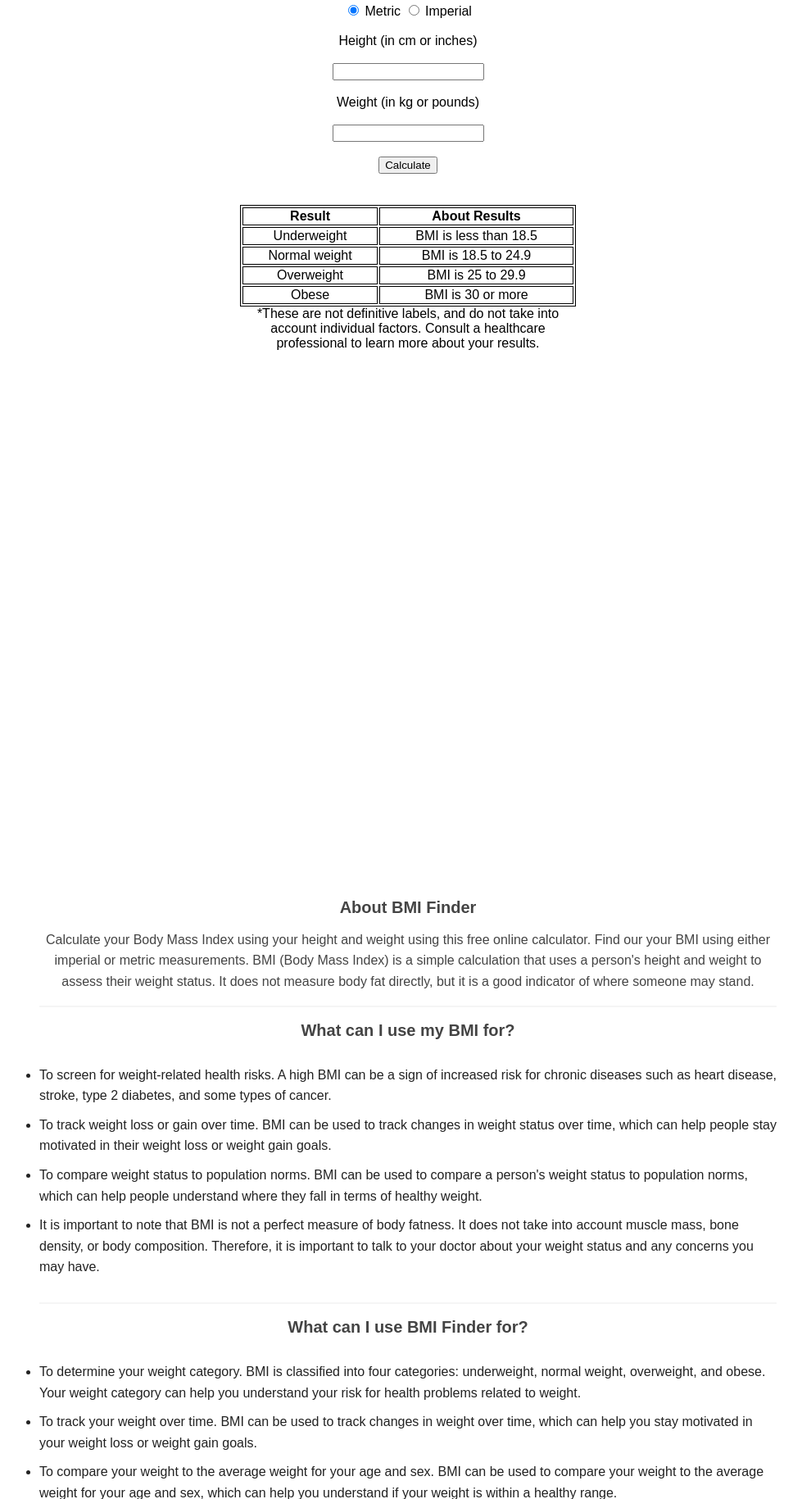
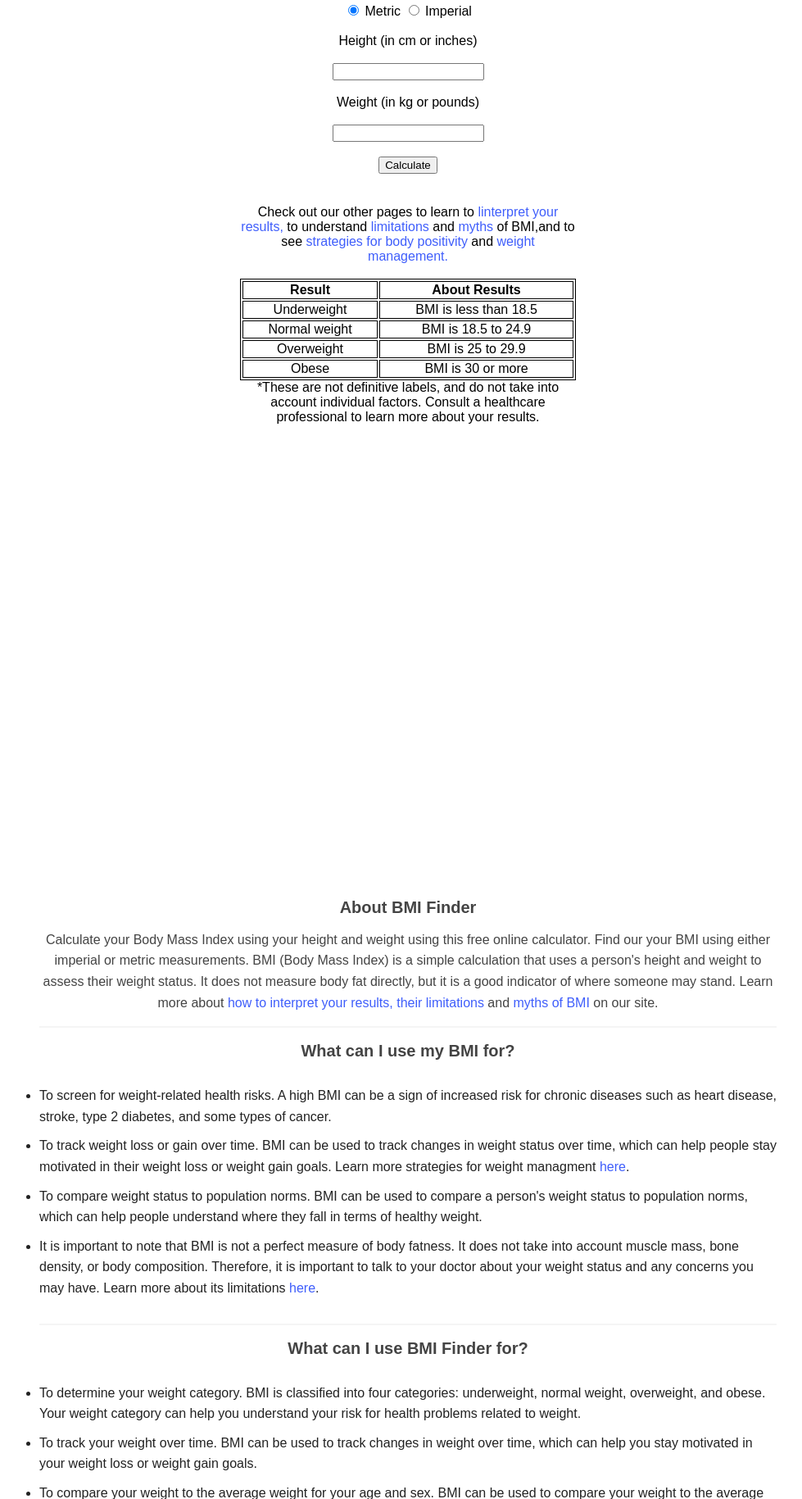
Before and after one commit to lbrilli/bmi-finder.com, a PHP site: page / in a window 1280 px wide. Shown: the part 471-2300 px from the top of the page at 82% size, without its empty margins (142-1121 px from the left). Run offline with PHP 8.4, Linux system fonts and the light colour scheme; data that the repository does not hold is empty; some libraries are stand-ins or nearby versions.

Commit message:
homepage link embedding

```diff
--- a/index.php
+++ b/index.php
@@ -320,6 +320,16 @@
 						</div>
 					<div class="content-inner">
 						<div class="section-minor">
+							<p>
+							Check out our other pages to learn to
+							<a href="<?php echo $host; ?>interpretation/">linterpret your results,</a> to understand
+							<a href="<?php echo $host; ?>limitations/">limitations</a> and
+							<a href="<?php echo $host; ?>myths/"> myths</a> of BMI,and to see
+							<a href="<?php echo $host; ?>body-positivity/">strategies for body positivity</a> and
+							<a href="<?php echo $host; ?>weight-management/">weight management.</a>
+                            <br>
+                            <br>
+							</p>
 							<table>
 								<tr>
 									<th>Result</th>
@@ -357,7 +367,7 @@
 						<p class="subtext-minor">Calculate your Body Mass Index using your height and weight using this free online
 							calculator. Find our your BMI using either imperial or metric measurements. BMI (Body Mass Index) is a
 							simple calculation that uses a person's height and weight to assess their weight status. It does not
-							measure body fat directly, but it is a good indicator of where someone may stand.
+							measure body fat directly, but it is a good indicator of where someone may stand. Learn more about <a href="<?php echo $host; ?>interpretation/">how to interpret your results,</a> <a href="<?php echo $host; ?>limitations/">their limitations</a> and <a href="<?php echo $host; ?>myths/">myths of BMI</a> on our site.
 						</p>
 					</div>
 					<hr/>
@@ -368,12 +378,12 @@
 									<li>To screen for weight-related health risks. A high BMI can be a sign of increased risk for chronic
 										diseases such as heart disease, stroke, type 2 diabetes, and some types of cancer.</li>
 									<li>To track weight loss or gain over time. BMI can be used to track changes in weight status over time,
-										which can help people stay motivated in their weight loss or weight gain goals.</li>
+										which can help people stay motivated in their weight loss or weight gain goals. Learn more strategies for weight managment <a href="<?php echo $host; ?>weight-management/">here</a>.</li>
 									<li>To compare weight status to population norms. BMI can be used to compare a person's weight status to
 										population norms, which can help people understand where they fall in terms of healthy weight.</li>
 									<li>It is important to note that BMI is not a perfect measure of body fatness. It does not take into
 										account muscle mass, bone density, or body composition. Therefore, it is important to talk to your
-										doctor about your weight status and any concerns you may have.</li>
+										doctor about your weight status and any concerns you may have. Learn more about its limitations <a href="<?php echo $host; ?>limitations/">here</a>.</li>
 								</ul>
 							</p>
 					</div>
```
